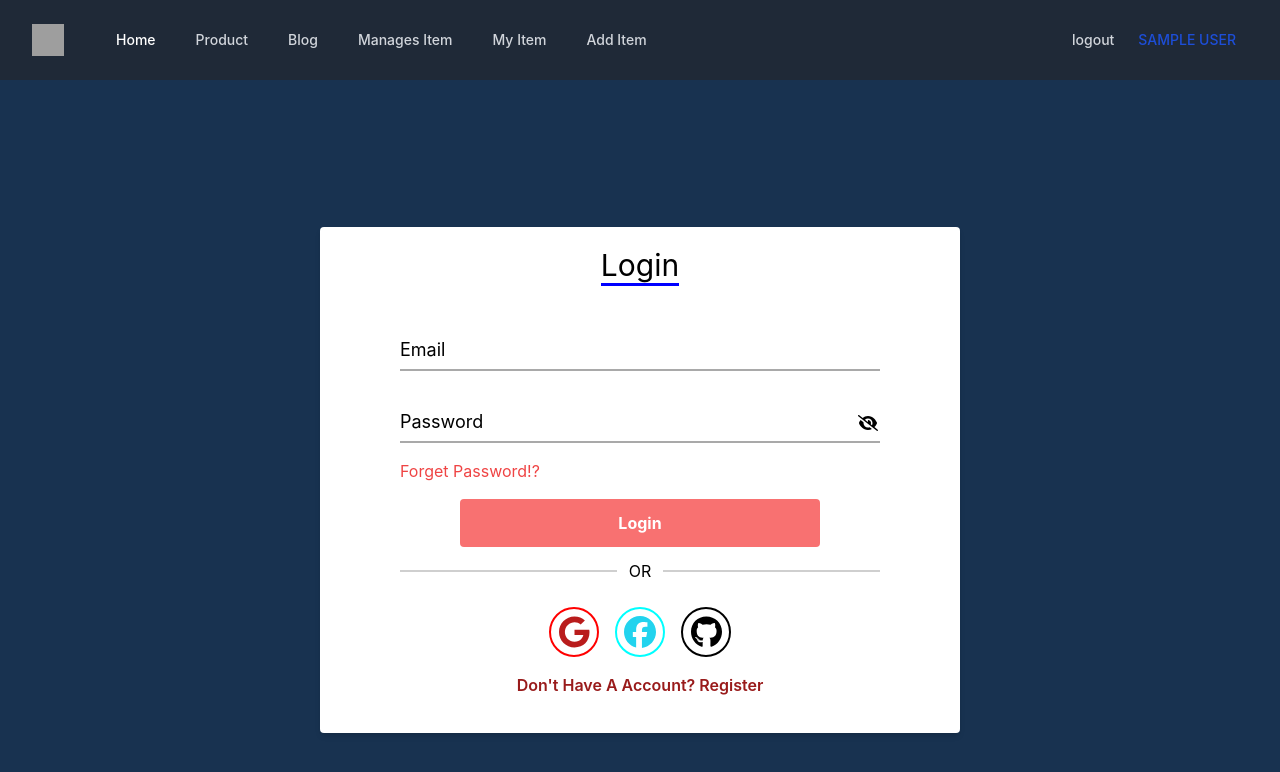
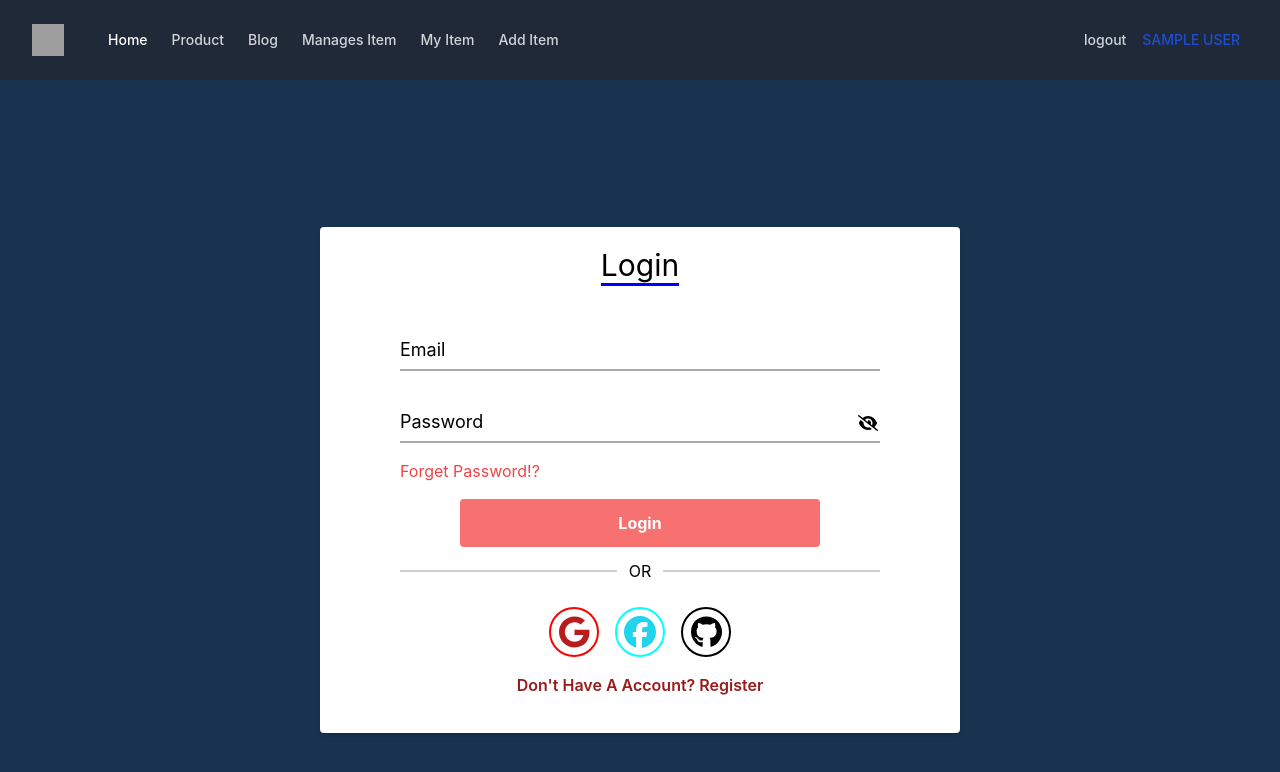
Before and after one commit to SaymanRabbi/mens-perfume-client, a React (Create React App) app: page /login in a window 1280 px wide. Shown: the top 772 px of the page. Built offline with nearby package versions, Linux system fonts and the light colour scheme; no server answers; sample sign-in values are in the browser's storage; grey boxes are pictures that could not be loaded.

Commit message:
fix navbar bug

```diff
--- a/src/Components/Header/Header.js
+++ b/src/Components/Header/Header.js
@@ -29,39 +29,39 @@ const Header = () => {
                   <div className="ml-10 flex items-baseline space-x-4">
                     <Link
                       to='/'
-                      className=" hover:bg-gray-700 text-white px-3 py-2 rounded-md text-sm font-medium"
+                      className=" hover:bg-gray-700 text-white px-1 py-2 rounded-md text-sm font-medium"
                     >
                       Home
                     </Link>
 
                     <Link
                       to='/product'
-                      className="text-gray-300 hover:bg-gray-700 hover:text-white px-3 py-2 rounded-md text-sm font-medium"
+                      className="text-gray-300 hover:bg-gray-700 hover:text-white px-1 py-2 rounded-md text-sm font-medium"
                     >
                       Product
                     </Link>
 
                     <Link
                       to='/blog'
-                      className="text-gray-300 hover:bg-gray-700 hover:text-white px-3 py-2 rounded-md text-sm font-medium"
+                      className="text-gray-300 hover:bg-gray-700 hover:text-white px-1 py-2 rounded-md text-sm font-medium"
                     >
                       Blog
                     </Link>
                     {user&& <> <Link
                       to='/managesitem'
-                      className="text-gray-300 hover:bg-gray-700 hover:text-white px-3 py-2 rounded-md text-sm font-medium"
+                      className="text-gray-300 hover:bg-gray-700 hover:text-white px-1 py-2 rounded-md text-sm font-medium"
                     >
                       Manages Item
                     </Link>
                     <Link
                       to='/myitem'
-                      className="text-gray-300 hover:bg-gray-700 hover:text-white px-3 py-2 rounded-md text-sm font-medium"
+                      className="text-gray-300 hover:bg-gray-700 hover:text-white px-1 py-2 rounded-md text-sm font-medium"
                     >
                       My Item
                       </Link>
                       <Link
                       to='/addItem'
-                      className="text-gray-300 hover:bg-gray-700 hover:text-white px-3 py-2 rounded-md text-sm font-medium"
+                      className="text-gray-300 hover:bg-gray-700 hover:text-white px-1 py-2 rounded-md text-sm font-medium"
                     >
                       Add Item
                     </Link>
@@ -75,14 +75,14 @@ const Header = () => {
                     user ?<div className='flex'> <Link
                       to='/login'
                      onClick={logout}
-                    className="text-gray-300 hover:bg-gray-700 hover:text-white px-3 py-2 rounded-md text-sm font-medium cursor-pointer"
+                    className="text-gray-300 hover:bg-gray-700 hover:text-white px-2 py-2 rounded-md text-sm font-medium cursor-pointer"
                   >
                     logout
                     </Link >
-                      <p className="text-blue-700 uppercase hover:bg-gray-700 hover:text-white px-3 py-2 rounded-md text-sm font-medium cursor-pointer">{user?.displayName}</p>
+                      <p className="text-blue-700 uppercase hover:bg-gray-700 hover:text-white px-2 py-2 rounded-md text-sm font-medium cursor-pointer">{user?.displayName}</p>
                     </div> : <Link
                     to='/login'
-                    className="text-gray-300 hover:bg-gray-700 hover:text-white px-3 py-2 rounded-md text-sm font-medium"
+                    className="text-gray-300 hover:bg-gray-700 hover:text-white px-1 py-2 rounded-md text-sm font-medium"
                   >
                     login
                   </Link>
@@ -148,42 +148,42 @@ const Header = () => {
           >
             {(ref) => (
               <div className="md:hidden" id="mobile-menu">
-                <div ref={ref} className="px-2 pt-2 pb-3 space-y-1 sm:px-3">
+                <div ref={ref} className="px-2 pt-2 pb-3 space-y-1 sm:px-1">
                   <Link
                    to='/'
-                    className="hover:bg-gray-700 text-white block px-3 py-2 rounded-md text-base font-medium"
+                    className="hover:bg-gray-700 text-white block px-1 py-2 rounded-md text-base font-medium"
                   >
                     Home
                   </Link>
 
                   <Link
                     to='/product'
-                    className="text-gray-300 hover:bg-gray-700 hover:text-white block px-3 py-2 rounded-md text-base font-medium"
+                    className="text-gray-300 hover:bg-gray-700 hover:text-white block px-1 py-2 rounded-md text-base font-medium"
                   >
                      Product
                   </Link>
 
                   <Link
                     to='/blog'
-                    className="text-gray-300 hover:bg-gray-700 hover:text-white block px-3 py-2 rounded-md text-base font-medium"
+                    className="text-gray-300 hover:bg-gray-700 hover:text-white block px-1 py-2 rounded-md text-base font-medium"
                   >
                    Blog
                   </Link>
                   {user&& <div> <Link
                       to='/managesitem'
-                      className="text-gray-300 block hover:bg-gray-700 hover:text-white px-3 py-2 rounded-md text-sm font-medium"
+                      className="text-gray-300 block hover:bg-gray-700 hover:text-white px-1 py-2 rounded-md text-sm font-medium"
                     >
                       Manages Item
                     </Link>
                     <Link
                       to='/myitem'
-                      className="text-gray-300 block hover:bg-gray-700 hover:text-white px-3 py-2 rounded-md text-sm font-medium"
+                      className="text-gray-300 block hover:bg-gray-700 hover:text-white px-1 py-2 rounded-md text-sm font-medium"
                     >
                       My Item
                       </Link>
                       <Link
                       to='/addItem'
-                      className="text-gray-300 hover:bg-gray-700 hover:text-white px-3 py-2 rounded-md text-sm font-medium"
+                      className="text-gray-300 hover:bg-gray-700 hover:text-white px-1 py-2 rounded-md text-sm font-medium"
                     >
                       Add Item
                     </Link>
```
